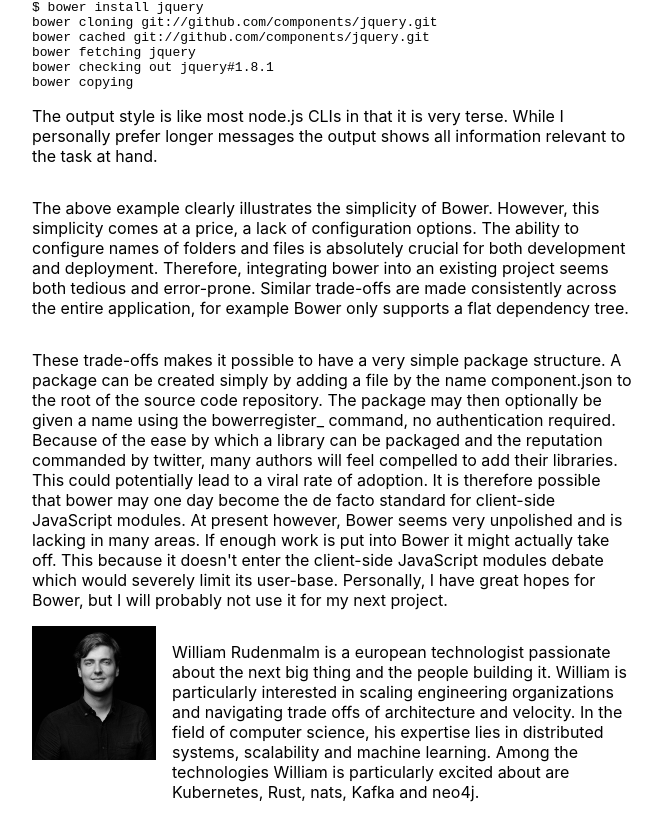
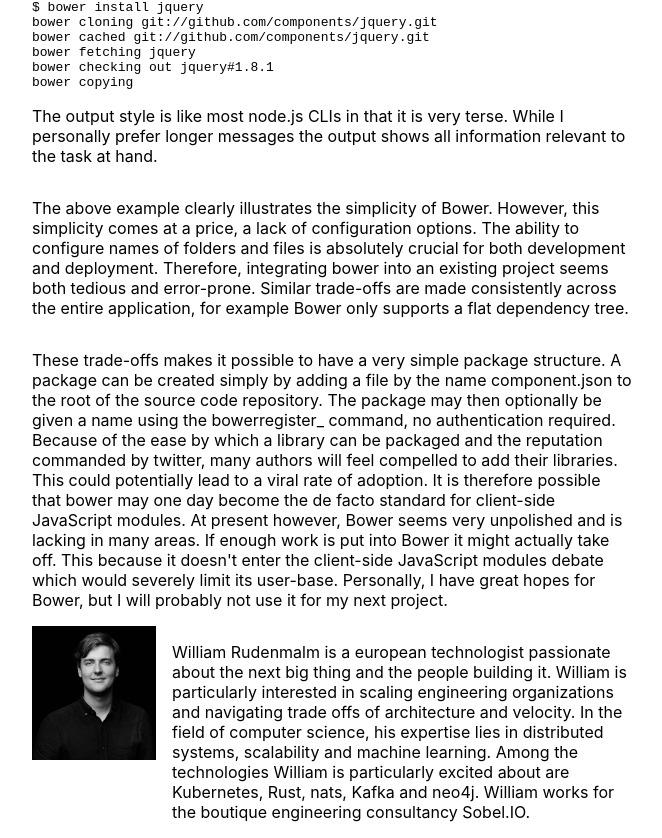
Before and after one commit to williamhogman/blog, a Next.js app: page /posts/Bower-js-and-the-Future-of-Client-side-Modularity in a window 1280 px wide. Shown: the part 431-1269 px from the top of the page, without its empty margins (308-970 px from the left). Built offline with nearby package versions, Linux system fonts and the light colour scheme.

Commit message:
add sobel.io info in the blog

```diff
--- a/components/AboutTheAuthor.tsx
+++ b/components/AboutTheAuthor.tsx
@@ -19,7 +19,8 @@ function AboutTheAuthor() {
         architecture and velocity. In the field of computer science, his
         expertise lies in distributed systems, scalability and machine learning.
         Among the technologies William is particularly excited about are
-        Kubernetes, Rust, nats, Kafka and neo4j.
+        Kubernetes, Rust, nats, Kafka and neo4j. William works for the boutique
+        engineering consultancy <a href="https://sobel.io">Sobel.IO</a>.
       </p>
     </section>
   );
```
Also changed, not shown: package.json (+6 -6 lines).
